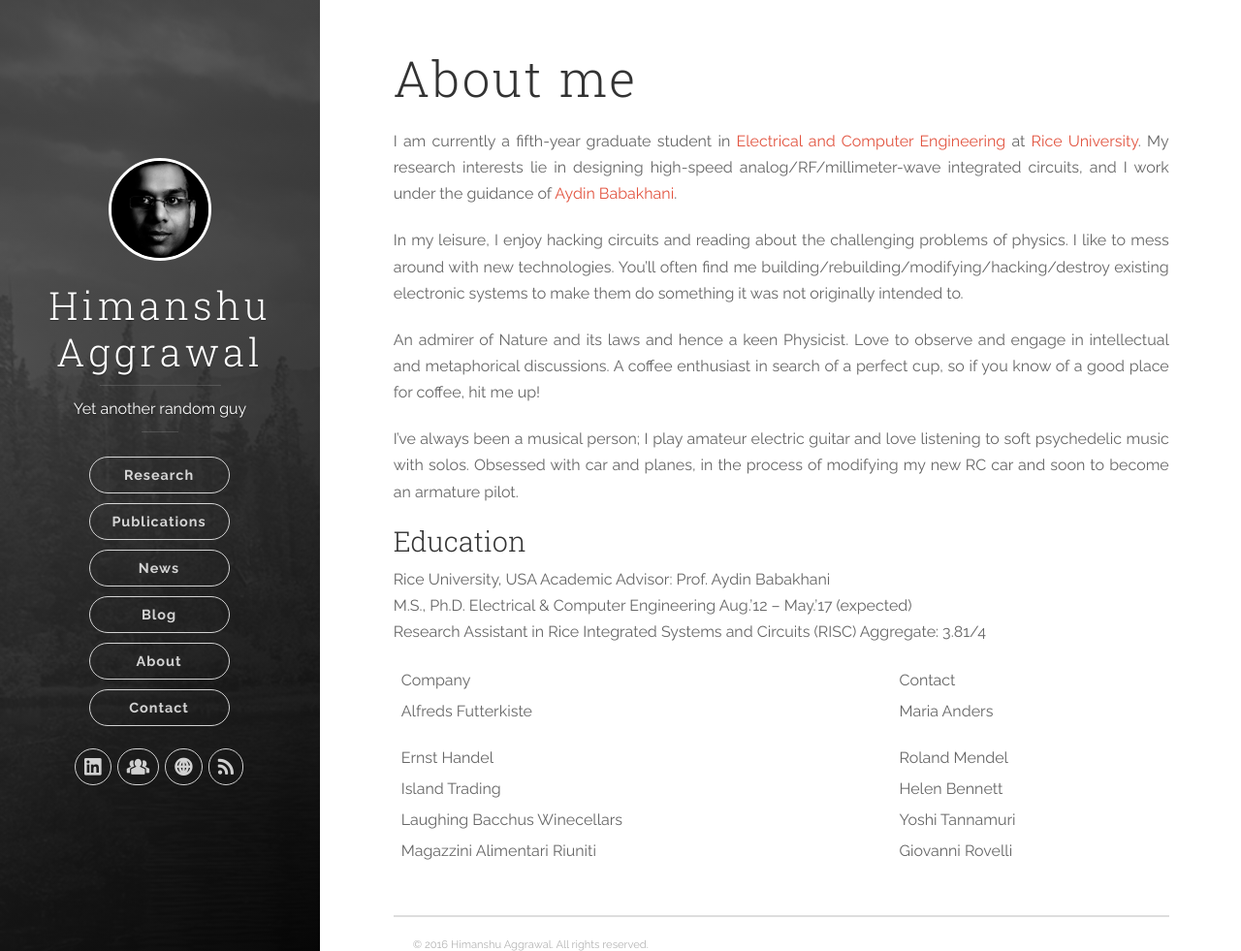
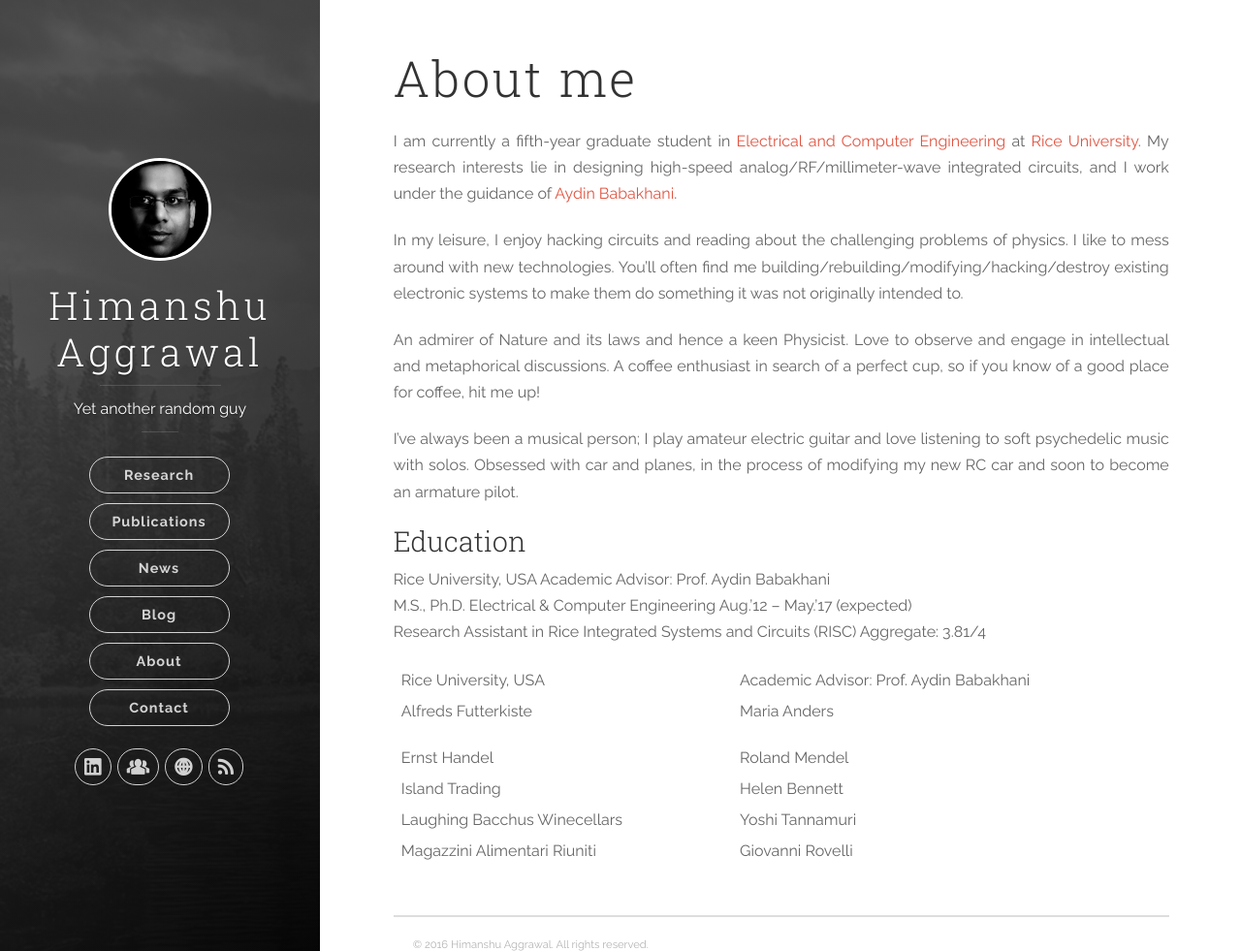
Before and after one commit to ahimanshu13/ahimanshu13.github.io, a Jekyll site: the page built from about/index.md, in a window 1280 px wide and 981 px high. Shown: the whole window at 97% size. Built offline with Jekyll 4.4.1, drawn with Linux system fonts in a browser that asks for light colours; nearby versions of some CDN libraries.

Commit message:
Update About Me

```diff
--- a/about/index.md
+++ b/about/index.md
@@ -36,8 +36,8 @@ td {
 
 <table>
   <tr>
-    <th>Company</th>
-    <th>Contact</th>
+    <th>Rice University, USA</th>
+    <th>Academic Advisor: Prof. Aydin Babakhani</th>
   </tr>
   <tr>
     <td>Alfreds Futterkiste</td>
```
